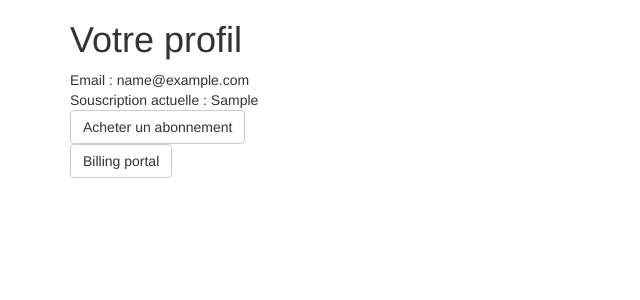
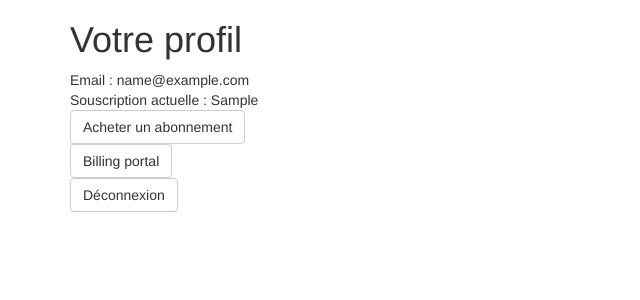
Before and after one commit to ydethe/douceville, a Flask app: template douceville/blueprints/users/templates/profile.html in a window 1280 px wide. Shown: the top 300 px of the page, without its empty margins (0-640 px from the left). Run offline with Flask 2, Linux system fonts and the light colour scheme; the template is opened without the code that fills it: most values are stand-ins (such as "Sample title", 1, 10 or a date in 2020); parts of the project's set-up code (start-up, migrations or seed data) failed here and were passed over; some libraries are stand-ins or nearby versions.

Commit message:
Resolution deco

```diff
--- a/douceville/blueprints/users/routes.py
+++ b/douceville/blueprints/users/routes.py
@@ -108,4 +108,4 @@ def confirm():
 def logout():
     logout_user()
 
-    return redirect(url_for(".login'"))
+    return redirect(url_for(".login"))
--- a/douceville/blueprints/users/templates/profile.html
+++ b/douceville/blueprints/users/templates/profile.html
@@ -11,7 +11,8 @@
       Souscription actuelle : {{ subscription_end }}<br>
       <div class="completed-view-section">
             <input class="btn btn-default" id="subscribe-btn" name="submit" type="submit" value="Acheter un abonnement"><br>
-            <a href="{{ portal_url }}" class="btn btn-default">Billing portal</a>
+            <a href="{{ portal_url }}" class="btn btn-default">Billing portal</a><br>
+            <a href="{{ url_for('users.logout') }}" class="btn btn-default">Déconnexion</a><br>
       </div>
 
       <script src="https://js.stripe.com/v3"></script>
```
